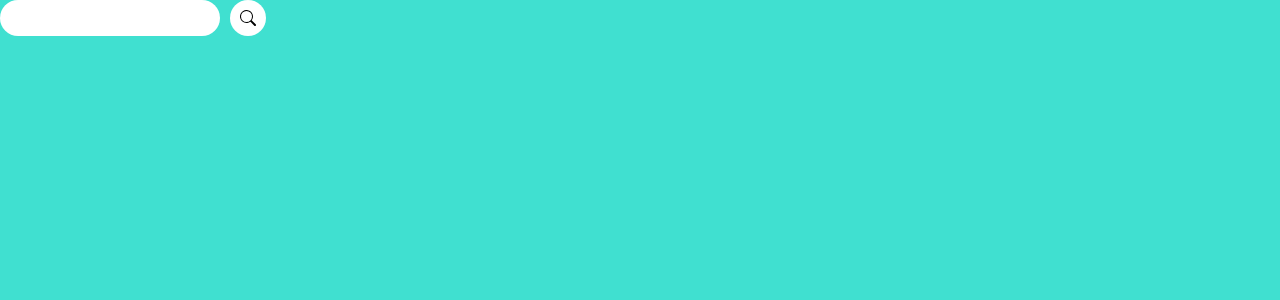
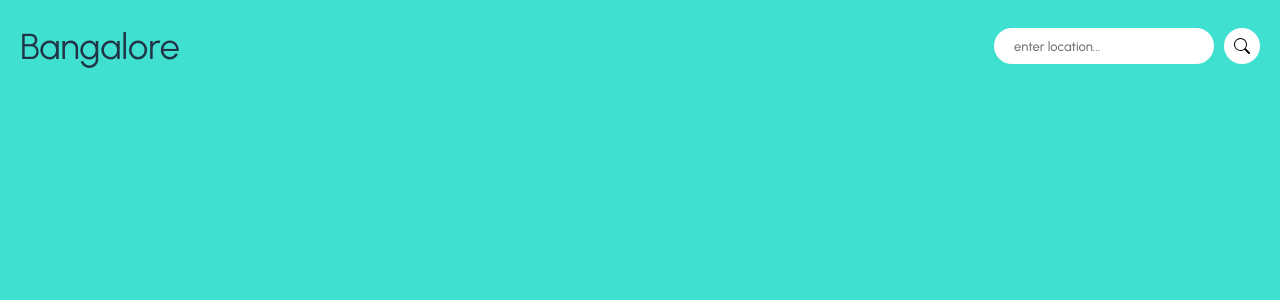
Before and after one commit to coderxpb/reactweatherapp, a React (Vite) app: page / in a window 1280 px wide. Shown: the top 300 px of the page. Built offline with nearby package versions, Linux system fonts and the light colour scheme.

Commit message:
feat: weather header

```diff
--- a/src/components/atoms/Searchbar.jsx
+++ b/src/components/atoms/Searchbar.jsx
@@ -2,16 +2,17 @@ import { useState } from "react";
 import style from "./Searchbar.module.scss";
 import SearchIcon from "../../assets/icons/search.svg";
 const Searchbar = (props) => {
-  const { onSearch, errorMsg } = props;
+  const { onSearch, errorMsg, placeholder } = props;
   const [searchText, setSearchText] = useState("");
 
   return (
-    <div>
+    <div style={{ marginTop: 8 }}>
       <div className={style.searchbar}>
         <input
           value={searchText}
           onChange={(e) => setSearchText(e.target.value)}
           className={style.searchInput}
+          placeholder={placeholder}
         ></input>
 
         <div onClick={() => onSearch(searchText)} className={style.searchButton}>
--- a/src/components/pages/Weather.jsx
+++ b/src/components/pages/Weather.jsx
@@ -4,7 +4,10 @@ import style from "./Weather.module.scss";
 const Weather = () => {
   return (
     <div className={style.mainDiv}>
-      <Searchbar />
+      <div className={style.header}>
+        <p className={style.cityName}>Bangalore</p>
+        <Searchbar placeholder={"enter location..."} />
+      </div>
     </div>
   );
 };
--- a/src/components/pages/Weather.module.scss
+++ b/src/components/pages/Weather.module.scss
@@ -1,5 +1,18 @@
 .mainDiv {
   background: turquoise;
+  box-sizing: border-box;
+  padding: 20px;
   min-height: 100vh;
   width: 100vw;
 }
+
+.header {
+  display: flex;
+  justify-content: space-between;
+  align-items: flex-start;
+}
+.cityName {
+  font-size: 36px;
+  margin: 0;
+  font-weight: 400;
+}
```
